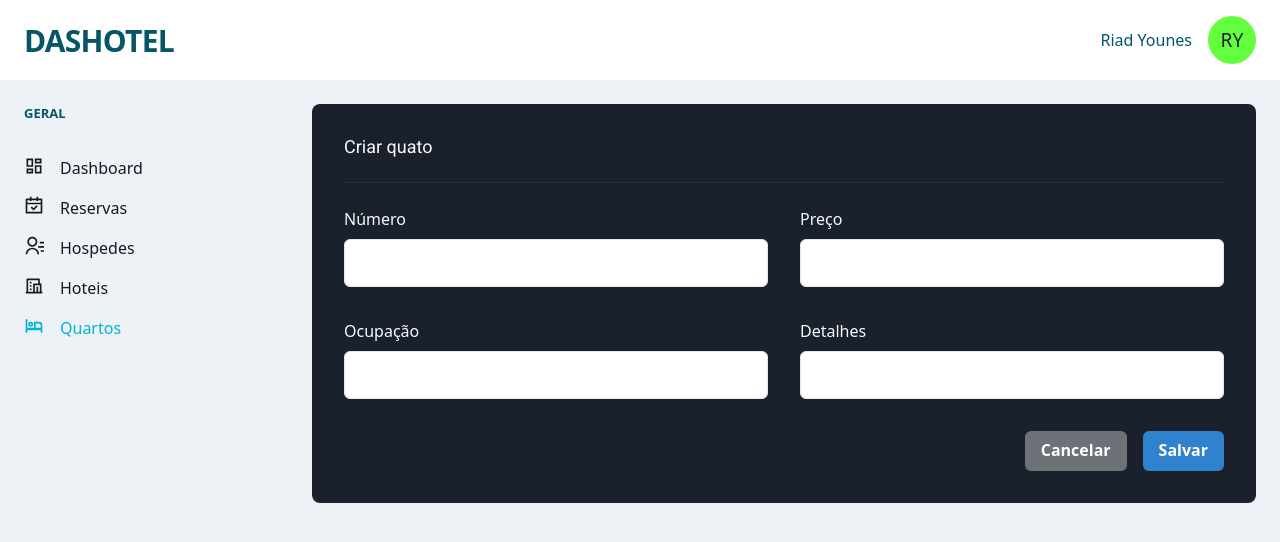
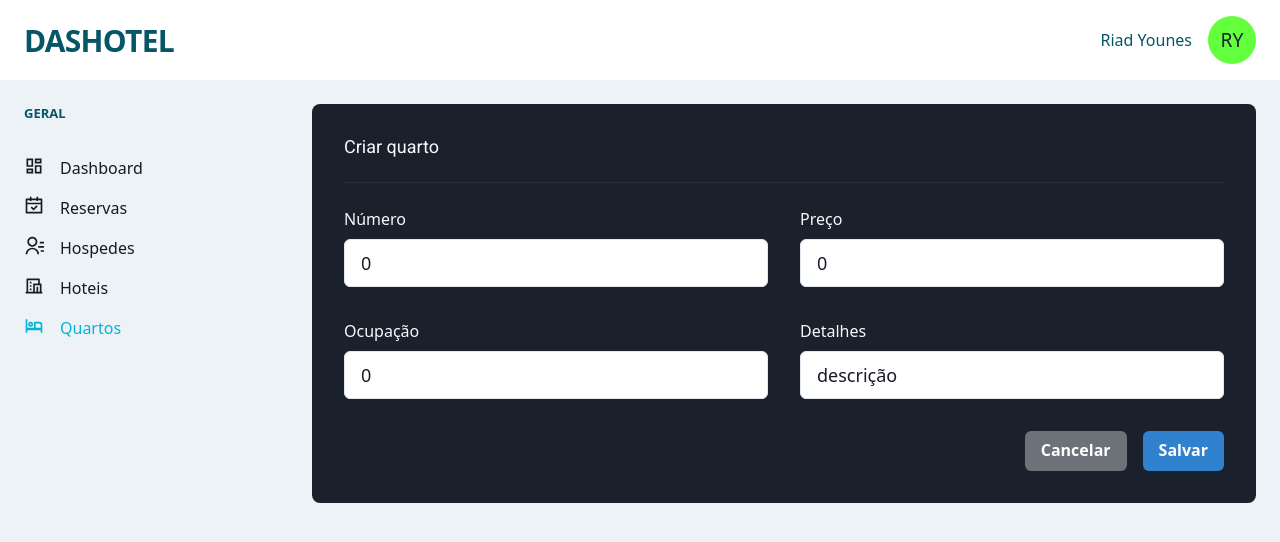
Before and after one commit to riadyounes/hotel-frontEnd, a Next.js app: page /quartos/create in a window 1280 px wide. Shown: the top 542 px of the page. Built offline with nearby package versions, Linux system fonts and the light colour scheme.

Commit message:
integration crud quartos (#2)

```diff
--- a/src/pages/hospedes/index.tsx
+++ b/src/pages/hospedes/index.tsx
@@ -117,7 +117,7 @@ export default function HospedeList() {
                       fontSize="sm"
                       colorScheme="red"
                       leftIcon={<Icon as={RiDeleteBinLine} fontSize="16"
-                      onClick={() => deleteHospede(hospede)}
+                        onClick={() => deleteHospede(hospede)}
                       />}
                     >
                       Excluir
--- a/src/pages/quartos/create.tsx
+++ b/src/pages/quartos/create.tsx
@@ -7,6 +7,7 @@ import {
     HStack,
     SimpleGrid,
     VStack,
+    Select,
   } from "@chakra-ui/react";
   import { SubmitHandler, useForm } from "react-hook-form";
   import * as yup from "yup";
@@ -15,28 +16,36 @@ import {
   import { Input } from "../../components/Form/Input";
   import { Header } from "../../components/Header";
   import { SideBar } from "../../components/SideBar";
+  import { useState } from "react";
+  import { useCallback } from "react";
+  import { api } from "../../services/api";
 
-  type CreateHotelFormData = {
-    name: string;
-  };
+  const CreateQuartoFormSchema = yup.object().shape({
+    numero: yup.number().required("Numero obrigatório"),
+    preco: yup.number().required("Numero obrigatório"),
+    quant_ocupacao: yup.number().required("Numero obrigatório"),
+    detalhes: yup.string().required("Numero obrigatório"),
 
-  const CreateHotelFormSchema = yup.object().shape({
-    name: yup.string().required("Nome obrigatório"),
   });
 
-  export default function CreateHotel() {
-    const { register, handleSubmit, formState } = useForm({
-      resolver: yupResolver(CreateHotelFormSchema),
+  export default function CreateQuarto() {
+    const [ numero, setNumero ] = useState(0);
+    const [ preco, setPreco] = useState(0);
+    const [ quant_ocupacao, setQuant_ocupacao] = useState(0);
+    const [ detalhes, setDetalhes] = useState("descrição");
+    const { formState, register, handleSubmit } = useForm({
+      resolver: yupResolver(CreateQuartoFormSchema),
     });
 
     const { errors } = formState;
+    const createQuarto = useCallback(async (data) => {
+      try {
+        await api.post("quartos", data);
+      } catch (error) {
+        console.log(error.error);
+      }
+    }, []);
 
-    const handleCreateHotel: SubmitHandler<CreateHotelFormData> = async (
-      values
-    ) => {
-      await new Promise((resolve) => setTimeout(resolve, 2000));
-      console.log(values);
-    };
     return (
       <Box>
         <Header />
@@ -48,10 +57,10 @@ import {
             borderRadius={8}
             bg="gray.800"
             p="8"
-            onSubmit={handleSubmit(handleCreateHotel)}
+            onSubmit={handleSubmit(createQuarto)}
           >
             <Heading fontSize="lg" fontWeight="normal">
-              Criar quato
+              Criar quarto
             </Heading>
             <Divider my="6" borderColor="gray.700" />
             <VStack spacing="8">
@@ -60,14 +69,48 @@ import {
                   name="numero"
                   label="Número"
                   type="number"
+                  error={errors.numero}
+                  {...register("numero")}
+                  value={numero}
+                  onChange={(event) => setNumero(Number(event.target.value))}
                 />
-                <Input name="preco" label="Preço"  />
+                <Input
+                name="preco"
+                label="Preço"
+                type="number"
+                error={errors.preco}
+                {...register("preco")}
+                value={preco}
+                onChange={(event) => setPreco(Number(event.target.value))}
+                />
               </SimpleGrid>
               <SimpleGrid minChildWidth="240px" spacing="8" width="100%">
-                <Input name="ocupacao" label="Ocupação" type="number" />
-                <Input name="detalhes" label="Detalhes" />
+                <Input
+                name="quant_ocupacao"
+                label="Ocupação"
+                type="number"
+                error={errors.quant_ocupacao}
+                {...register("quant_ocupacao")}
+                value={quant_ocupacao}
+                onChange={(event) => setQuant_ocupacao(Number(event.target.value))}
+                />
+                <Input
+                name="detalhes"
+                label="Detalhes"
+                value={detalhes}
+                error={errors.detalhes}
+                {...register("detalhes")}
+                onChange={(event) => setDetalhes(event.target.value)}
+                />
               </SimpleGrid>
 
+              {/* <SimpleGrid minChildWidth="240px" spacing="8" width="100%">
+              <Select placeholder="Select country" isDisabled>
+                <option>United Arab Emirates</option>
+                <option>Nigeria</option>
+              </Select>
+
+              </SimpleGrid> */}
 
             </VStack>
             <Flex mt="8" justify="flex-end">
```
Also changed, not shown: src/pages/quartos/index.tsx (+38 -12 lines).
